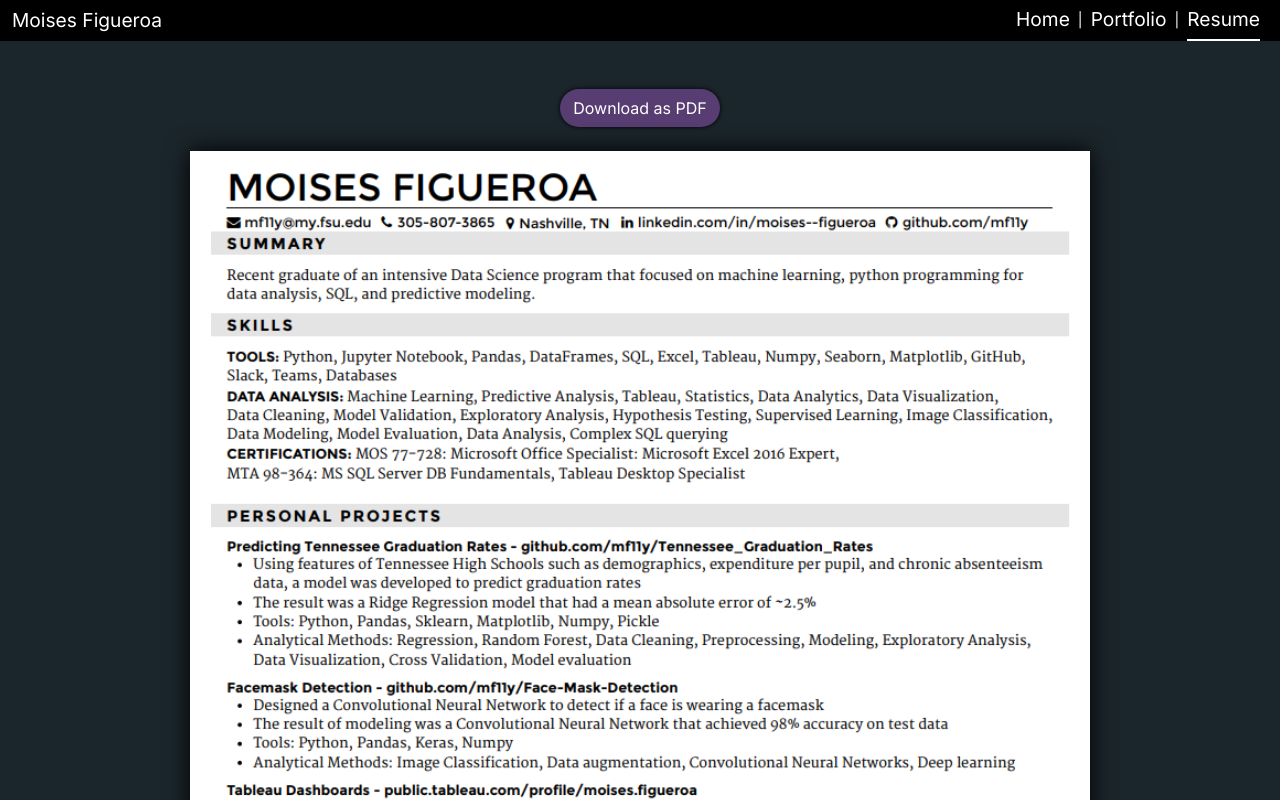
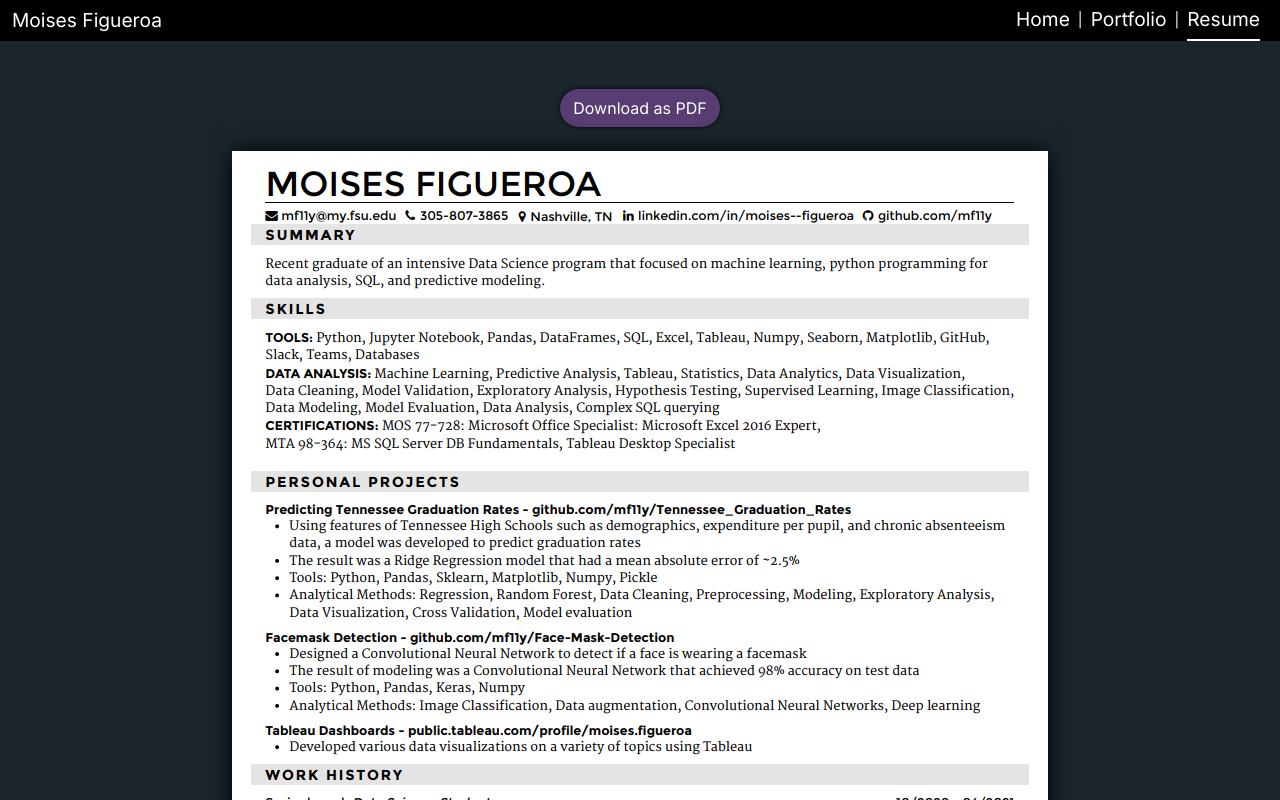
Before and after one commit to celiasaumell/da-portfolio, a Next.js app: page /resume in a window 1280 px wide. Built offline with nearby package versions, Linux system fonts and the light colour scheme.

Commit message:
resume styling

```diff
--- a/styles/global.sass
+++ b/styles/global.sass
@@ -98,8 +98,8 @@ p
 
 .resume
   display: block
-  height: 1200px
-  width: 900px
+  height: 1032px
+  width: 816px
   background-image: url("/images/resume-1.png")
   background-size: contain
   background-repeat: no-repeat
```
